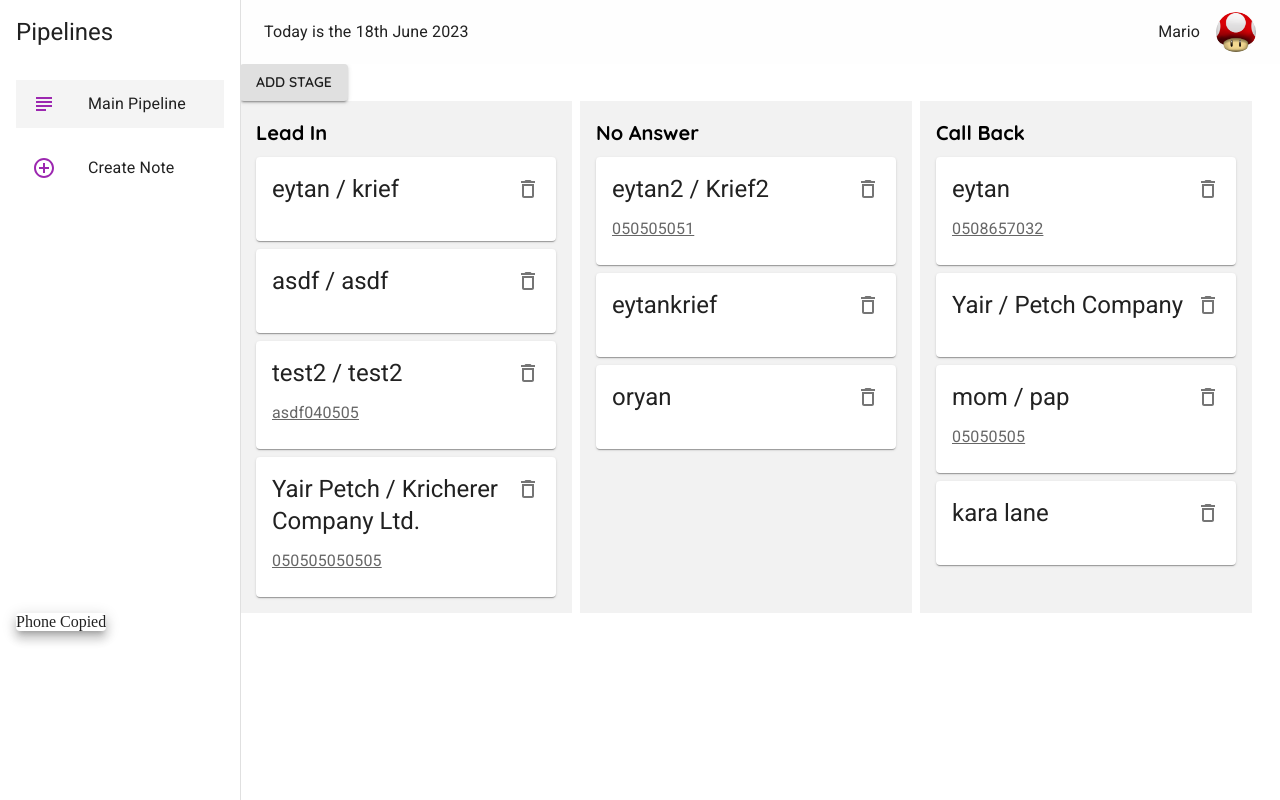
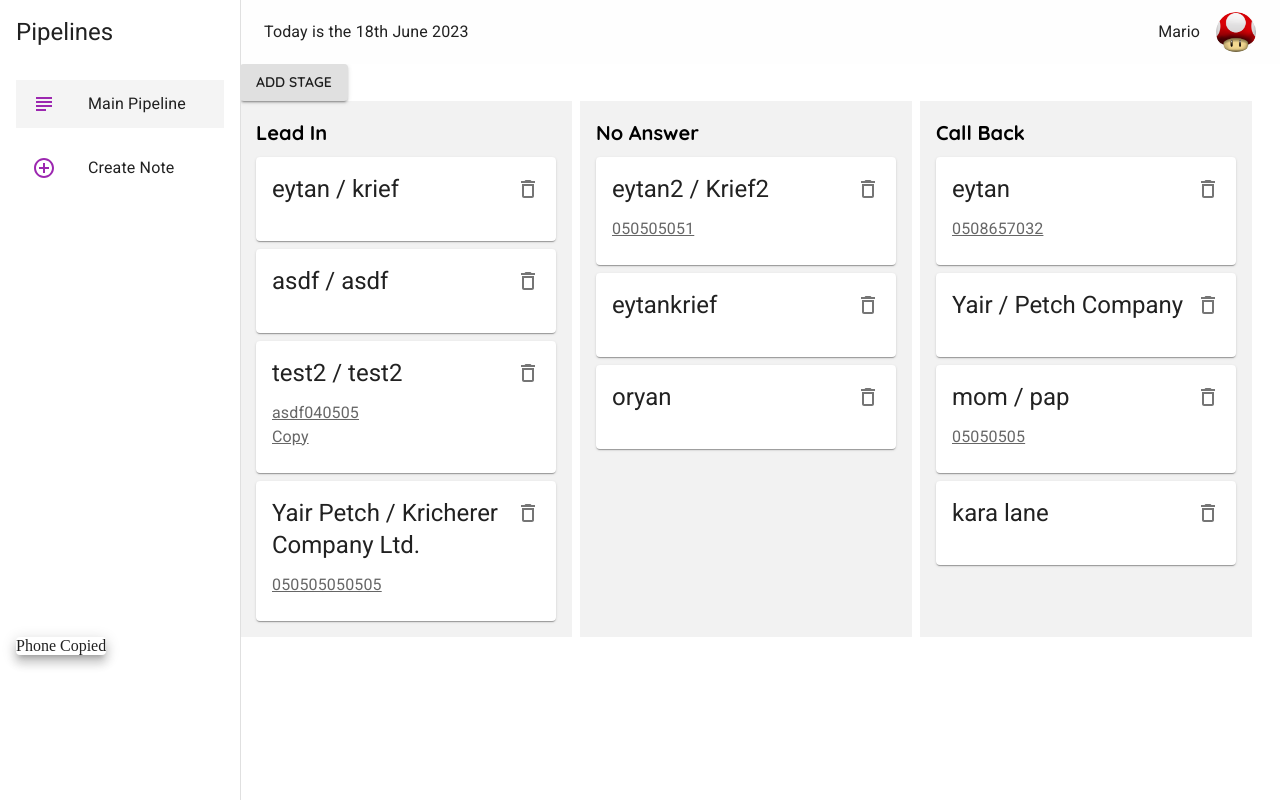
Before and after one commit to Eytan3000/CRM1, a React (Create React App) app: page / in a window 1280 px wide. Both pictures are taken after a click on the element "asdf040505". Built offline with nearby package versions, Linux system fonts and the light colour scheme; data requests are answered from the project's data file.

Commit message:
before changing from NoteCard to LeadCard

```diff
--- a/src/components/NoteCard.js
+++ b/src/components/NoteCard.js
@@ -76,7 +76,7 @@ export default function NoteCard({ key, note, handleDelete, idPassUp }) {
             handleClick();
           }}>
           {note.phone}
-        </Typography>
+
           <Popover
             id={id}
             open={open}
@@ -89,7 +89,8 @@ export default function NoteCard({ key, note, handleDelete, idPassUp }) {
             Phone Copied
           </Popover>
           {isHovered ? (
-          // <Popover
+            <div>Copy</div>
+          ) : // <Popover
           //   // id={id}
           //   // open={open}
           //   // anchorEl={anchorEl}
@@ -100,8 +101,8 @@ export default function NoteCard({ key, note, handleDelete, idPassUp }) {
           //   }}>
           //   Copy
           // </Popover>
-          <div>asdfasdfd</div>
-        ) : null}
+          null}
+        </Typography>
       </CardContent>
     </Card>
   );
```
Lines whose indentation alone changed are shown as unchanged.
